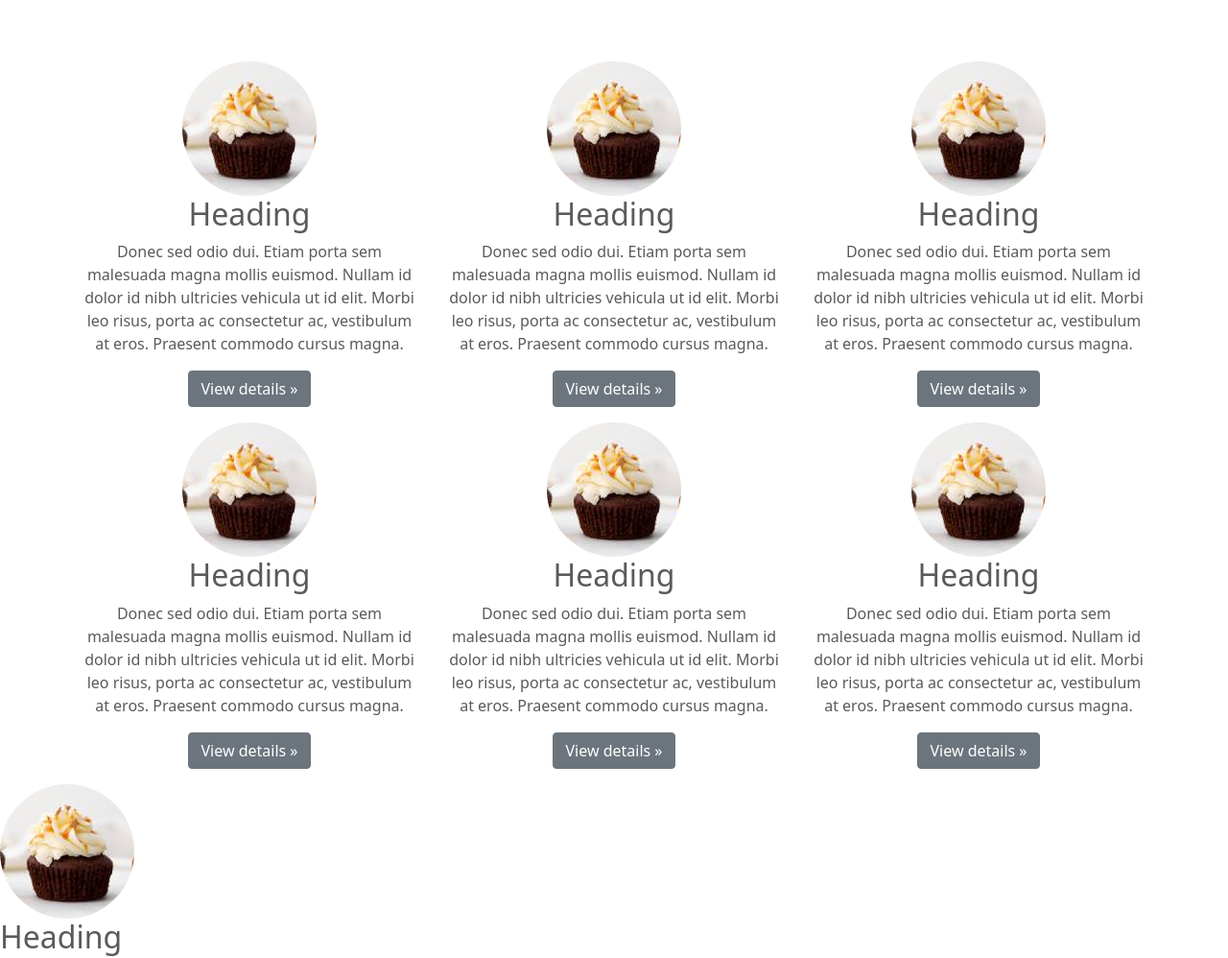
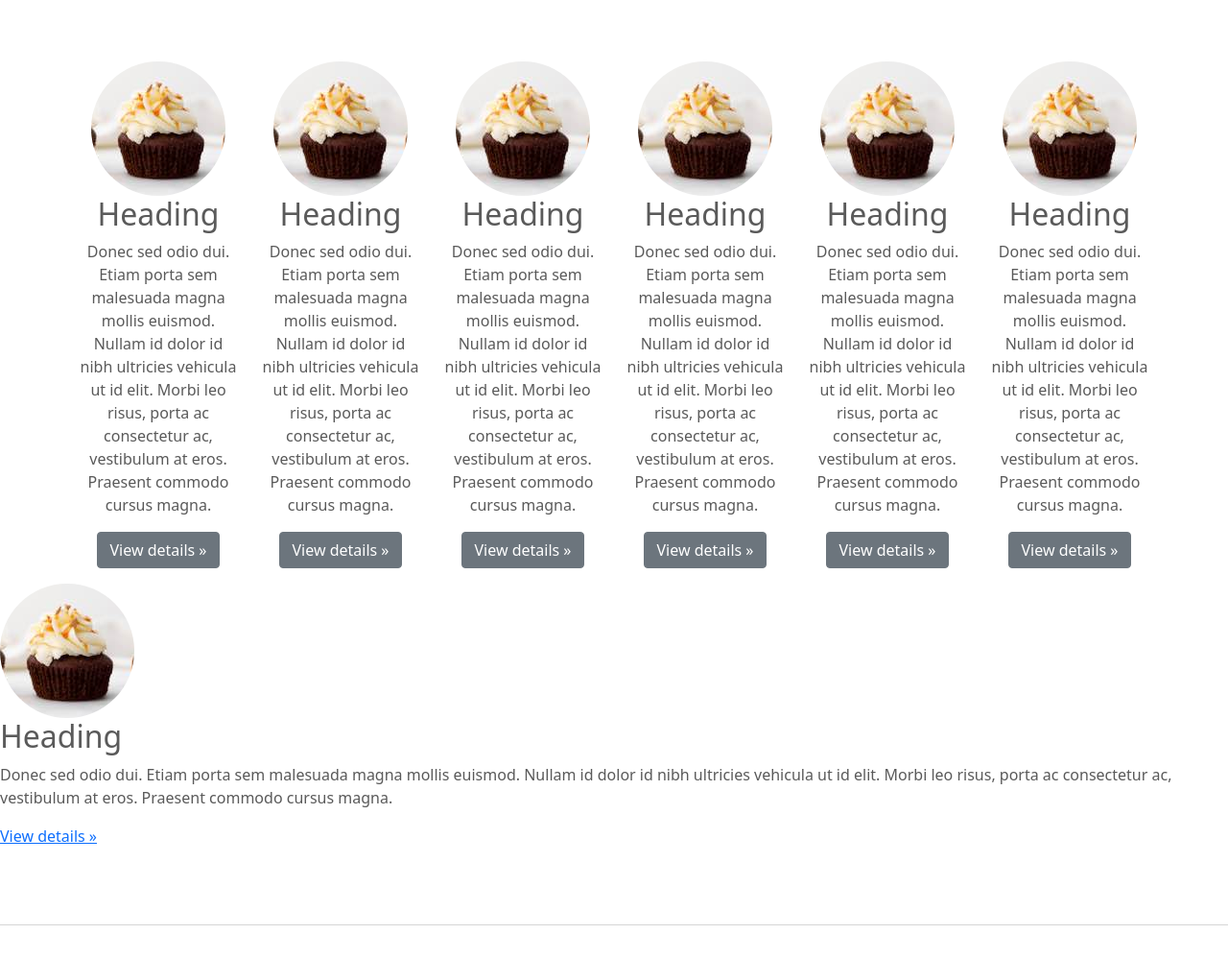
Before and after one commit to momiy05/bootstrap-basic-kadai, a plain HTML site: page kadai_005/index_for_student.html in a window 1280 px wide. Shown: the part 512-1510 px from the top of the page at 96% size. Drawn offline with nearby package versions, Linux system fonts and the light colour scheme.

Commit message:
Update index_for_student.html

```diff
--- a/kadai_005/index_for_student.html
+++ b/kadai_005/index_for_student.html
@@ -41,7 +41,7 @@
       <!-- ************************************************ カールセル終了 -->
       <div class="container">
         <div class="row">
-          <div class="col-md-4 col-6 text-center">
+          <div class="col-md-2 col-6 text-center">
             <img src="img/cake.jpg" class="rounded-circle" alt="サンプル画像1">
             <h2>Heading</h2>
             <p>
@@ -52,7 +52,7 @@
             </p>
             <p><a class="btn btn-secondary" href="#" role="button">View details &raquo;</a></p>
           </div>
-          <div class="col-md-4 col-6 text-center">
+          <div class="col-md-2 col-6 text-center">
             <img src="img/cake.jpg" class="rounded-circle" alt="サンプル画像1">
             <h2>Heading</h2>
             <p>
@@ -63,7 +63,7 @@
             </p>
             <p><a class="btn btn-secondary" href="#" role="button">View details &raquo;</a></p>
           </div>
-          <div class="col-md-4 col-6 text-center">
+          <div class="col-md-2 col-6 text-center">
             <img src="img/cake.jpg" class="rounded-circle" alt="サンプル画像1">
             <h2>Heading</h2>
             <p>
@@ -74,7 +74,7 @@
             </p>
             <p><a class="btn btn-secondary" href="#" role="button">View details &raquo;</a></p>
           </div>
-          <div class="col-md-4 col-6 text-center">
+          <div class="col-md-2 col-6 text-center">
             <img src="img/cake.jpg" class="rounded-circle" alt="サンプル画像1">
             <h2>Heading</h2>
             <p>
@@ -85,7 +85,7 @@
             </p>
             <p><a class="btn btn-secondary" href="#" role="button">View details &raquo;</a></p>
           </div>
-          <div class="col-md-4 col-6 text-center">
+          <div class="col-md-2 col-6 text-center">
             <img src="img/cake.jpg" class="rounded-circle" alt="サンプル画像1">
             <h2>Heading</h2>
             <p>
@@ -96,7 +96,7 @@
             </p>
             <p><a class="btn btn-secondary" href="#" role="button">View details &raquo;</a></p>
           </div>
-          <div class="col-md-4 col-6 text-center">
+          <div class="col-md-2 col-6 text-center">
             <img src="img/cake.jpg" class="rounded-circle" alt="サンプル画像1">
             <h2>Heading</h2>
             <p>
```
